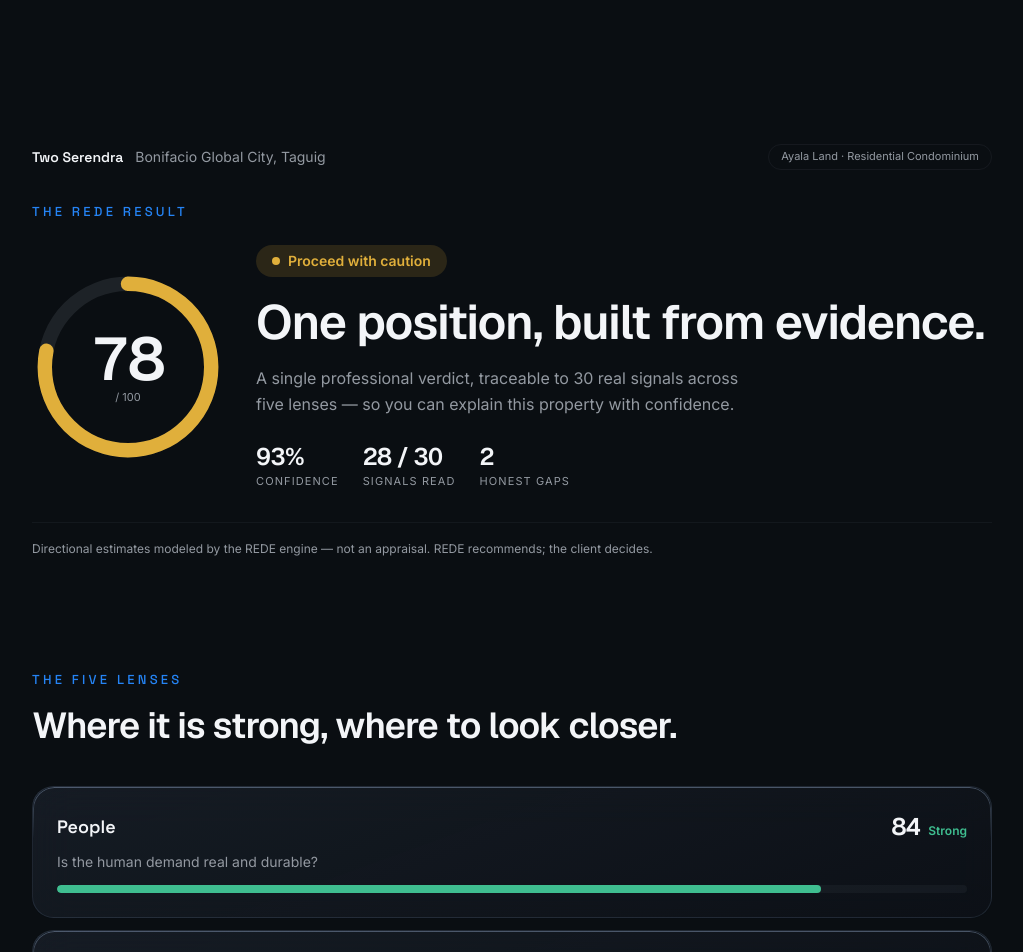
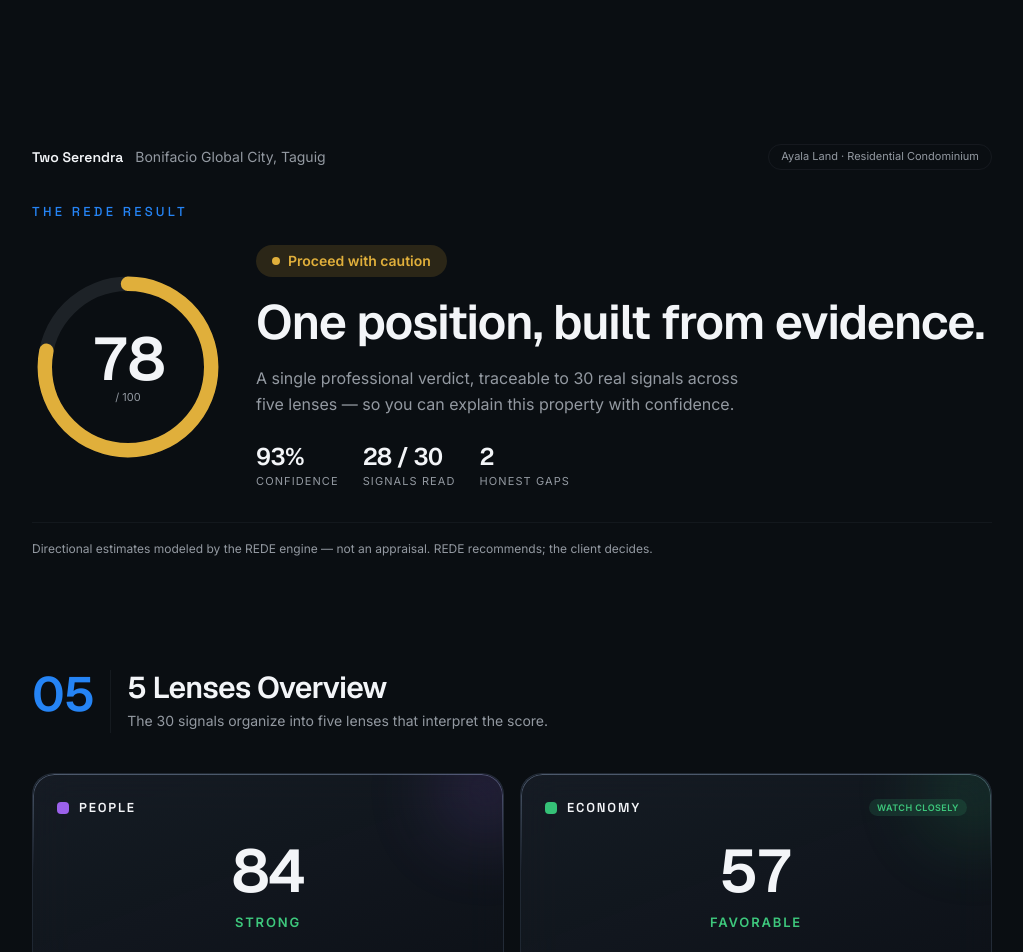
Before and after one commit to plaveo/rede-product-launch, a Next.js app: page /result in a window 1280 px wide. Shown: the top 952 px of the page, without its empty margins (128-1151 px from the left). Built offline with nearby package versions, Linux system fonts and the light colour scheme.

Commit message:
feat: enhance result lenses with color mapping and improved layout
Co-authored-by: plaveo <295729336+plaveo@users.noreply.github.com>

```diff
--- a/components/rede/result/result-lenses.tsx
+++ b/components/rede/result/result-lenses.tsx
@@ -1,14 +1,24 @@
 'use client'
 
 import { useEffect, useRef, useState } from 'react'
-import type { Band, Lens } from '@/lib/rede/result'
+import type { Band, Lens, LensKey } from '@/lib/rede/result'
 
+/** Per-lens signature colors — matches the live rede.ph swatches. */
+const LENS_COLOR: Record<LensKey, string> = {
+  People: 'oklch(0.62 0.2 300)', // purple
+  Economy: 'oklch(0.72 0.16 155)', // green
+  Movement: 'oklch(0.74 0.15 65)', // amber
+  Infrastructure: 'oklch(0.62 0.19 260)', // blue
+  Connectivity: 'oklch(0.72 0.11 190)', // teal
+}
+
+/** Band words render green when positive, amber/red as they weaken. */
 const BAND_TONE: Record<Band, string> = {
-  'Very Strong': 'oklch(0.7 0.14 150)',
-  Strong: 'oklch(0.72 0.13 165)',
-  Favorable: 'oklch(0.78 0.14 85)',
-  Moderate: 'oklch(0.75 0.13 60)',
-  Weak: 'oklch(0.6 0.16 25)',
+  'Very Strong': 'oklch(0.74 0.16 155)',
+  Strong: 'oklch(0.74 0.16 155)',
+  Favorable: 'oklch(0.74 0.16 155)',
+  Moderate: 'oklch(0.78 0.14 75)',
+  Weak: 'oklch(0.64 0.18 25)',
 }
 
 export function ResultLenses({
@@ -28,7 +38,7 @@ export function ResultLenses({
     if (!node) return
     const o = new IntersectionObserver(
       ([e]) => e.isIntersecting && (setInView(true), o.unobserve(e.target)),
-      { threshold: 0.2 },
+      { threshold: 0.15 },
     )
     o.observe(node)
     return () => o.disconnect()
@@ -36,16 +46,24 @@ export function ResultLenses({
 
   return (
     <section className="mx-auto max-w-5xl px-5 py-20 md:px-8 md:py-28">
-      <p className="font-rede text-[13px] font-medium uppercase tracking-[0.25em] text-primary">
-        The Five Lenses
+      <div className="flex items-start gap-4">
+        <span className="font-display text-4xl font-semibold leading-none text-primary md:text-5xl">
+          05
+        </span>
+        <div className="border-l border-border/60 pl-4">
+          <h2 className="font-display text-2xl font-semibold tracking-tight text-foreground md:text-3xl">
+            5 Lenses Overview
+          </h2>
+          <p className="mt-1 text-sm leading-relaxed text-muted-foreground">
+            The 30 signals organize into five lenses that interpret the score.
           </p>
-      <h2 className="mt-4 text-balance font-display text-3xl font-semibold tracking-tight text-foreground md:text-4xl">
-        Where it is strong, where to look closer.
-      </h2>
+        </div>
+      </div>
 
-      <div ref={ref} className="mt-10 flex flex-col gap-3">
+      <div ref={ref} className="mt-10 grid grid-cols-1 gap-4 sm:grid-cols-2">
         {lenses.map((lens, i) => {
-          const tone = BAND_TONE[lens.band]
+          const color = LENS_COLOR[lens.key]
+          const bandTone = BAND_TONE[lens.band]
           const role =
             lens.key === highlightKey
               ? 'Lead with this'
@@ -55,44 +73,62 @@ export function ResultLenses({
           return (
             <div
               key={lens.key}
-              className="rede-glass rede-edge-light rounded-2xl p-5 md:p-6"
+              className="rede-glass rede-edge-light relative overflow-hidden rounded-2xl p-6"
+              style={{
+                opacity: inView ? 1 : 0,
+                transform: inView ? 'none' : 'translateY(12px)',
+                transition: `opacity 0.6s ease ${i * 90}ms, transform 0.6s cubic-bezier(0.16,1,0.3,1) ${i * 90}ms`,
+              }}
             >
-              <div className="flex flex-wrap items-center gap-x-3 gap-y-2">
-                <span className="font-rede text-lg font-semibold text-foreground">
+              {/* subtle color wash in the corner */}
+              <div
+                aria-hidden
+                className="pointer-events-none absolute -right-8 -top-8 h-24 w-24 rounded-full opacity-20 blur-2xl"
+                style={{ background: color }}
+              />
+
+              <div className="flex items-center gap-2.5">
+                <span
+                  aria-hidden
+                  className="h-3 w-3 rounded-[4px]"
+                  style={{ background: color }}
+                />
+                <span className="font-rede text-[13px] font-semibold uppercase tracking-[0.14em] text-foreground">
                   {lens.key}
                 </span>
                 {role ? (
                   <span
-                    className="rounded-full px-2.5 py-0.5 text-[10px] font-semibold uppercase tracking-wider"
-                    style={{ background: tone.replace(')', ' / 15%)'), color: tone }}
+                    className="ml-auto rounded-full px-2 py-0.5 text-[9px] font-semibold uppercase tracking-wider"
+                    style={{ background: bandTone.replace(')', ' / 14%)'), color: bandTone }}
                   >
                     {role}
                   </span>
                 ) : null}
-                <span className="ml-auto flex items-baseline gap-2">
-                  <span className="font-display text-2xl font-semibold tabular-nums text-foreground">
+              </div>
+
+              <div className="mt-6 flex flex-col items-center text-center">
+                <span className="font-display text-5xl font-semibold tabular-nums leading-none text-foreground md:text-6xl">
                   {lens.score}
                 </span>
                 <span
-                    className="text-[12px] font-semibold"
-                    style={{ color: tone }}
+                  className="mt-3 text-[13px] font-semibold uppercase tracking-[0.14em]"
+                  style={{ color: bandTone }}
                 >
                   {lens.band}
                 </span>
-                </span>
               </div>
 
-              <p className="mt-2 text-sm leading-relaxed text-muted-foreground">
+              <p className="mt-5 text-center text-[13px] leading-relaxed text-muted-foreground">
                 {lens.question}
               </p>
 
-              <div className="mt-3 h-2 overflow-hidden rounded-full bg-border/50">
+              <div className="mt-4 h-1.5 overflow-hidden rounded-full bg-border/50">
                 <div
                   className="h-full rounded-full"
                   style={{
-                    background: tone,
+                    background: color,
                     width: inView ? `${lens.score}%` : '0%',
-                    transition: `width 1s cubic-bezier(0.16,1,0.3,1) ${i * 120}ms`,
+                    transition: `width 1s cubic-bezier(0.16,1,0.3,1) ${i * 90 + 200}ms`,
                   }}
                 />
               </div>
```
Lines whose indentation alone changed are shown as unchanged.
